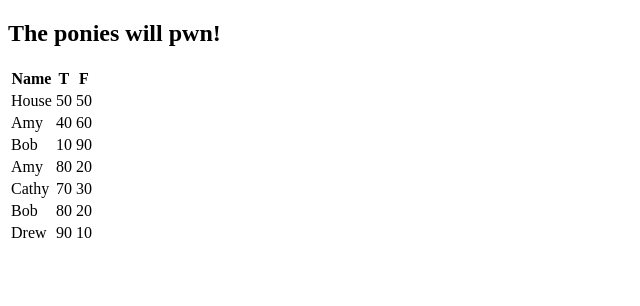
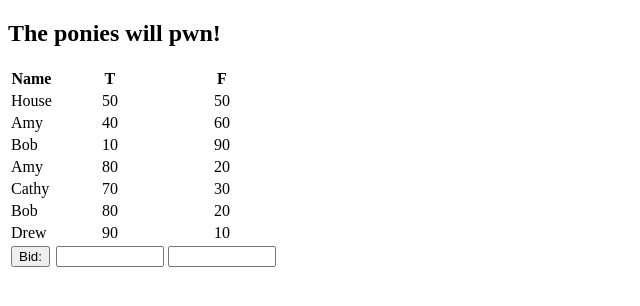
Before and after one commit to thatkarlperson/predi, a Flask app: page / in a window 1280 px wide. Shown: the top 306 px of the page, without its empty margins (0-640 px from the left). Run offline with Flask 2, Linux system fonts and the light colour scheme.

Commit message:
Some style, please.

```diff
--- a/server.py
+++ b/server.py
@@ -11,7 +11,7 @@ m.Bid('Amy', 0.8)
 m.Bid('Cathy', 0.7)
 m.Bid('Bob', 0.8)
 m.Bid('Drew', 0.9)
-m.Resolve(True)
+# m.Resolve(True)
 
 
 @app.route('/')
--- /dev/null
+++ b/static/style.css
@@ -0,0 +1,7 @@
+tr.form td.value input {
+	width : 100px;
+}
+
+.value {
+	text-align : center;
+}
--- a/templates/market.html
+++ b/templates/market.html
@@ -1,19 +1,27 @@
 <!doctype html>
 <title>Market - {{ market.name }}</title>
+<link rel=stylesheet type=text/css href="static/style.css">
 <div class="market-{{ market.state }}">
 	<h2 class="market-name">{{ market.name }}</h2>
 	<table>
 		<tr>
 			<th>Name</th>
-			<th>T</th>
-			<th>F</th>
+			<th class="value">T</th>
+			<th class="value">F</th>
 		</tr>
 	{% for bid in market.bids %}
-		<tr>
-			<td class="bid-name">{{ bid[0] }}</td>
-			<td class="bid-value">{{ (100 * bid[1]) | round | int }}</td>
-			<td class="bid-value">{{ (100 * (1 - bid[1])) | round | int }}</td>
+		<tr class="bid">
+			<td class="name">{{ bid[0] }}</td>
+			<td class="value">{{ (100 * bid[1]) | round | int }}</td>
+			<td class="value">{{ (100 * (1 - bid[1])) | round | int }}</td>
 		</tr>
 	{% endfor %}
+	{% if market.state == 'open' %}
+		<tr class="form">
+			<td class="submit"><button type=submit>Bid:</button></td>
+			<td class="value"><input type=number></input></td>
+			<td class="value"><input type=number></input></td>
+		</tr>
+	{% endif %}
 	</table>
 </div>
```
